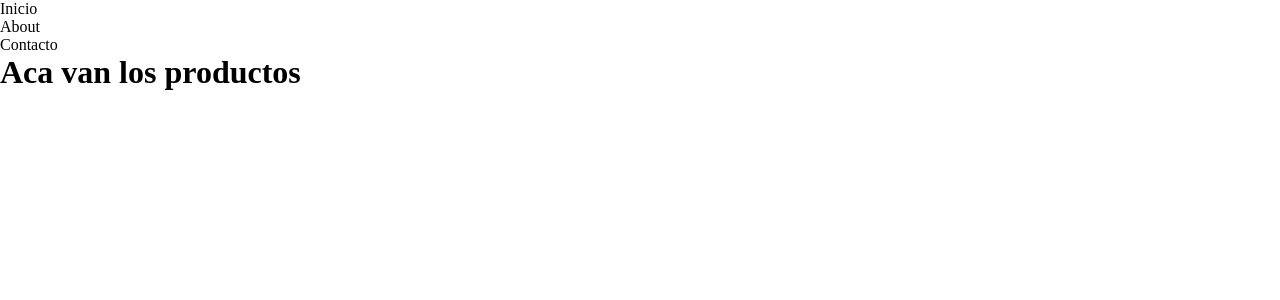
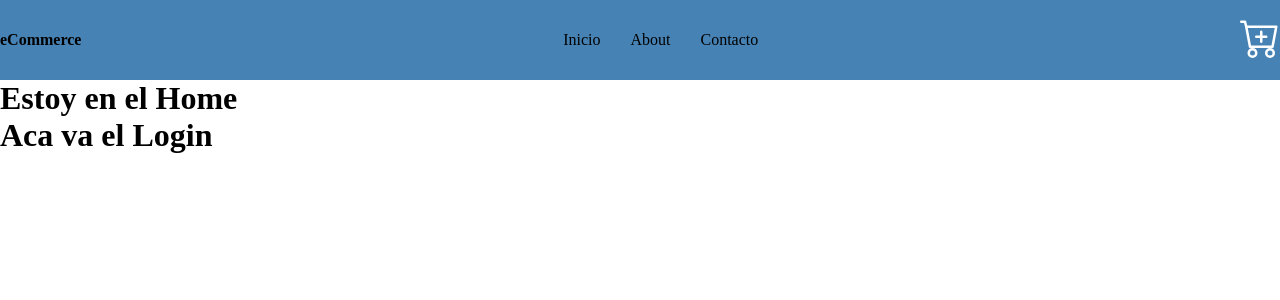
Before and after one commit to abregmau/coder-react, a React (Vite) app: page / in a window 1280 px wide. Shown: the top 300 px of the page. Built offline with nearby package versions, Linux system fonts and the light colour scheme.

Commit message:
Maquetado inicial proyecto final

```diff
--- a/index.html
+++ b/index.html
@@ -4,7 +4,7 @@
     <meta charset="UTF-8" />
     <link rel="icon" type="image/svg+xml" href="/vite.svg" />
     <meta name="viewport" content="width=device-width, initial-scale=1.0" />
-    <title>Vite + React</title>
+    <title>Proyecto React JS Coderhouse</title>
   </head>
   <body>
     <div id="root"></div>
--- a/package.json
+++ b/package.json
@@ -11,7 +11,8 @@
   },
   "dependencies": {
     "react": "^18.2.0",
-    "react-dom": "^18.2.0"
+    "react-dom": "^18.2.0",
+    "react-icons": "^4.10.1"
   },
   "devDependencies": {
     "@types/react": "^18.0.37",
--- a/src/App.jsx
+++ b/src/App.jsx
@@ -1,11 +1,15 @@
-import Navbar from "./Navbar"
-import ProductsList from "./ProductsList"
+import Navbar from "./components/layout/navbar/Navbar";
+import Home from "./components/pages/home/Home";
+import Login from "./components/pages/login/Login";
 
 function App() {
-  return <div>
-    <Navbar />
-    <ProductsList />
-  </div>
+  return (
+    <div>
+      <Navbar />
+      <Home />
+      <Login />
+    </div>
+  );
 }
 
 export default App;
--- a/src/Navbar.jsx
+++ /dev/null
@@ -1,13 +0,0 @@
-const Navbar = () => {
-  return (
-    <header>
-      <ul>
-        <li>Inicio</li>
-        <li>About</li>
-        <li>Contacto</li>
-      </ul>
-    </header>
-  );
-};
-
-export default Navbar;
--- a/src/ProductsList.jsx
+++ /dev/null
@@ -1,5 +0,0 @@
-const ProductsList = ()=>{
-    return <h1>Aca van los productos</h1>
-}
-
-export default ProductsList
--- /dev/null
+++ b/src/components/common/cartWidget/CartWidget.jsx
@@ -0,0 +1,11 @@
+import { BsCartPlus } from "react-icons/bs";
+
+const CartWidget = () => {
+  return (
+    <div>
+      <BsCartPlus color="white" size="40px" />
+    </div>
+  );
+};
+
+export default CartWidget;
--- /dev/null
+++ b/src/components/layout/navbar/Navbar.css
@@ -0,0 +1,14 @@
+.navContainer {
+  width: 100%;
+  background-color: steelblue;
+  height: 10vh;
+  display: flex;
+  justify-content: space-between;
+  align-items: center;
+}
+
+.containerCategories {
+  display: flex;
+  list-style: none;
+  gap: 30px;
+}
--- /dev/null
+++ b/src/components/layout/navbar/Navbar.jsx
@@ -0,0 +1,18 @@
+import CartWidget from "../../common/cartWidget/CartWidget";
+import "./Navbar.css";
+
+const Navbar = () => {
+  return (
+    <div className="navContainer">
+      <h4>eCommerce</h4>
+      <ul className="containerCategories">
+        <li>Inicio</li>
+        <li>About</li>
+        <li>Contacto</li>
+      </ul>
+      <CartWidget />
+    </div>
+  );
+};
+
+export default Navbar;
--- /dev/null
+++ b/src/components/pages/home/Home.jsx
@@ -0,0 +1,9 @@
+const Home = () => {
+  return (
+    <div>
+      <h1>Estoy en el Home</h1>
+    </div>
+  );
+};
+
+export default Home;
--- /dev/null
+++ b/src/components/pages/login/Login.jsx
@@ -0,0 +1,9 @@
+const Login = () => {
+  return (
+    <div>
+      <h1>Aca va el Login</h1>
+    </div>
+  );
+};
+
+export default Login;
```
Also changed, not shown: .eslintrc.cjs, src/components/pages/home/Home.css (added), 1 other file (tests, documents, lock files or other folders).
